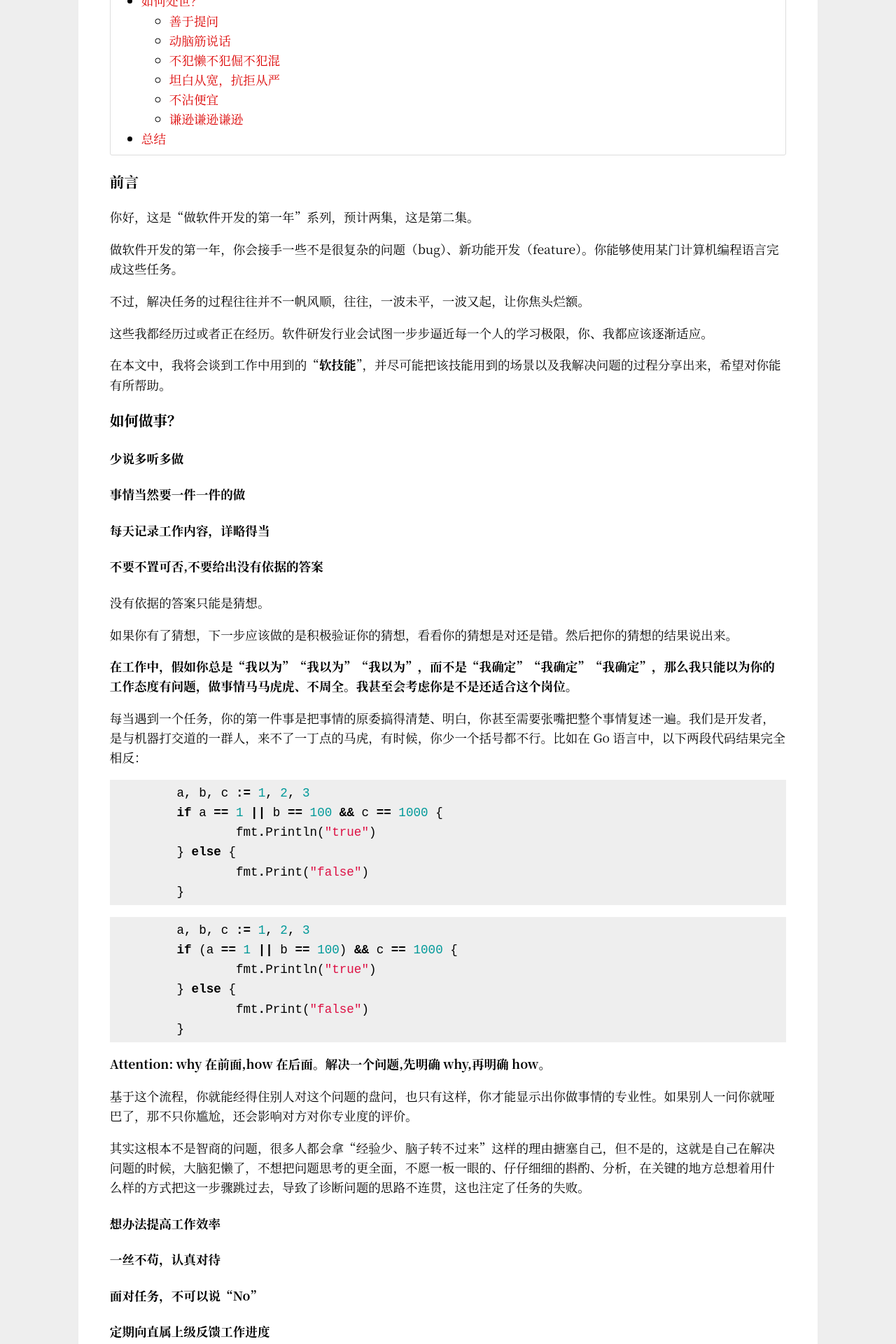
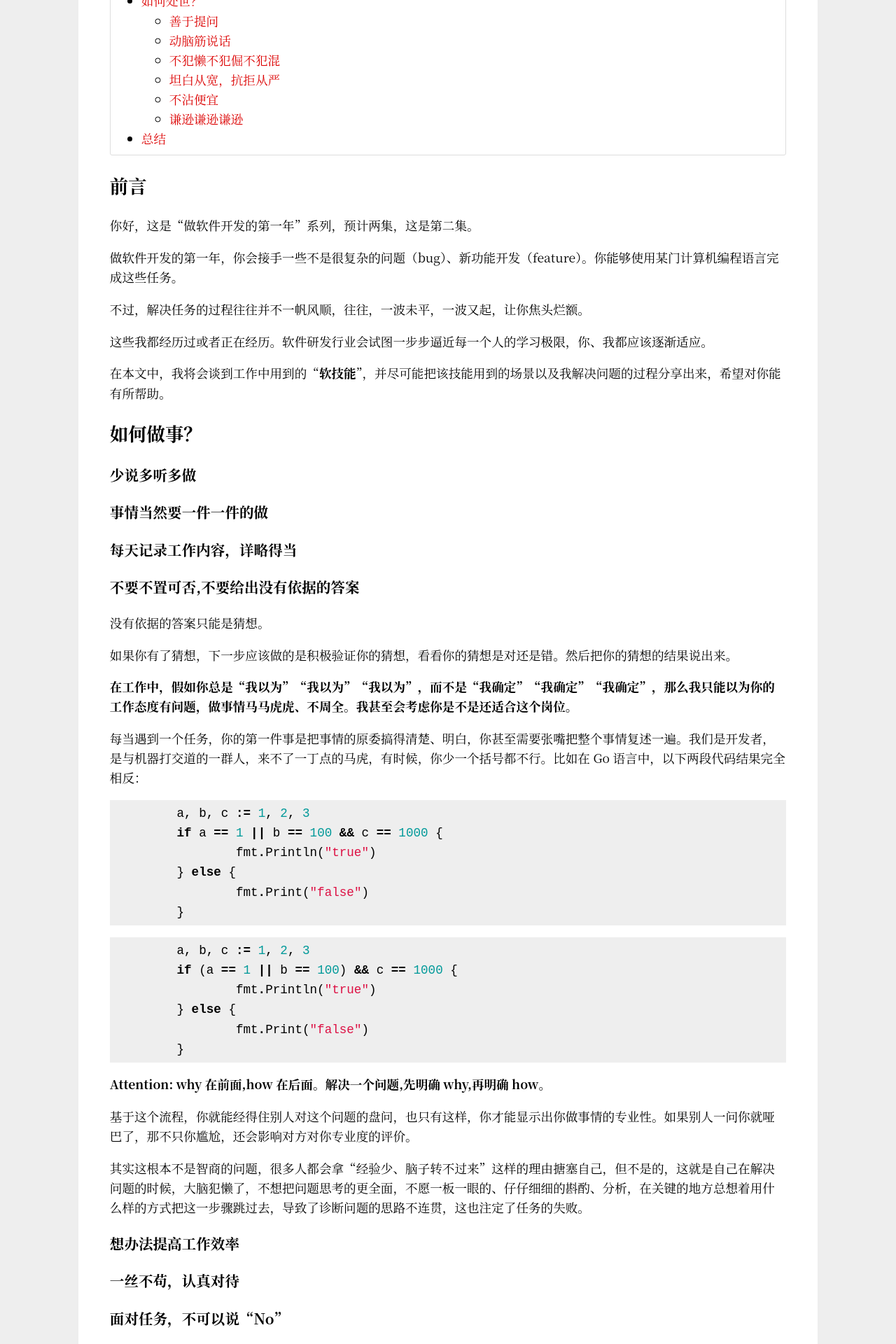
Before and after one commit to Haiyung/haiyung.github.io, a Jekyll site: the page built from _posts/2019-11-17-extra-skills-in-the-first-year-of-development.md, in a window 1280 px wide. Shown: the part 533-2453 px from the top of the page at 70% size. Built offline with Jekyll 4.4.1, drawn with Linux system fonts in a browser that asks for light colours.

Commit message:
article: update article

```diff
--- a/_posts/2019-11-17-extra-skills-in-the-first-year-of-development.md
+++ b/_posts/2019-11-17-extra-skills-in-the-first-year-of-development.md
@@ -11,7 +11,8 @@ __Contents__
 * content
 {:toc}
 
-### 前言
+
+## 前言
 
 你好，这是“做软件开发的第一年”系列，预计两集，这是第二集。
 
@@ -23,15 +24,15 @@ __Contents__
 
 在本文中，我将会谈到工作中用到的“**软技能**”，并尽可能把该技能用到的场景以及我解决问题的过程分享出来，希望对你能有所帮助。
 
-### 如何做事？
+## 如何做事？
 
-#### 少说多听多做
+### 少说多听多做
 
-#### 事情当然要一件一件的做
+### 事情当然要一件一件的做
 
-#### 每天记录工作内容，详略得当
+### 每天记录工作内容，详略得当
 
-#### 不要不置可否,不要给出没有依据的答案
+### 不要不置可否,不要给出没有依据的答案
 
 没有依据的答案只能是猜想。
 
@@ -65,17 +66,17 @@ __Contents__
 
 其实这根本不是智商的问题，很多人都会拿“经验少、脑子转不过来”这样的理由搪塞自己，但不是的，这就是自己在解决问题的时候，大脑犯懒了，不想把问题思考的更全面，不愿一板一眼的、仔仔细细的斟酌、分析，在关键的地方总想着用什么样的方式把这一步骤跳过去，导致了诊断问题的思路不连贯，这也注定了任务的失败。
 
-#### 想办法提高工作效率
+### 想办法提高工作效率
 
-#### 一丝不苟，认真对待
+### 一丝不苟，认真对待
 
-#### 面对任务，不可以说“No”
+### 面对任务，不可以说“No”
 
-#### 定期向直属上级反馈工作进度
+### 定期向直属上级反馈工作进度
 
-### 如何处世？
+## 如何处世？
 
-#### 善于提问
+### 善于提问
 
 2018 年 8 月 16 日，我第一份工作的第一天。我接到了一个入职任务：
 
@@ -100,7 +101,7 @@ __Contents__
 
 打磨你自己的提问之道吧。
 
-#### 动脑筋说话
+### 动脑筋说话
 
 表达是一个技术活儿，好的表达往往是在**合适的时间**、**合适的地点**跟**合适的人**用**合适的表达方式**说了**合适的话**。
 
@@ -144,15 +145,15 @@ HY<xxxxx.xxx@gmail.com> 2019.01.21-15:51:37
 
 说话是要动脑筋的，你说话的“魂”在哪里？
 
-#### 不犯懒不犯倔不犯混
+### 不犯懒不犯倔不犯混
 
-#### 坦白从宽，抗拒从严
+### 坦白从宽，抗拒从严
 
-#### 不沾便宜
+### 不沾便宜
 
-#### 谦逊谦逊谦逊
+### 谦逊谦逊谦逊
 
-### 总结
+## 总结
 
 千回百转,忍了,就峰回路转
 
```
